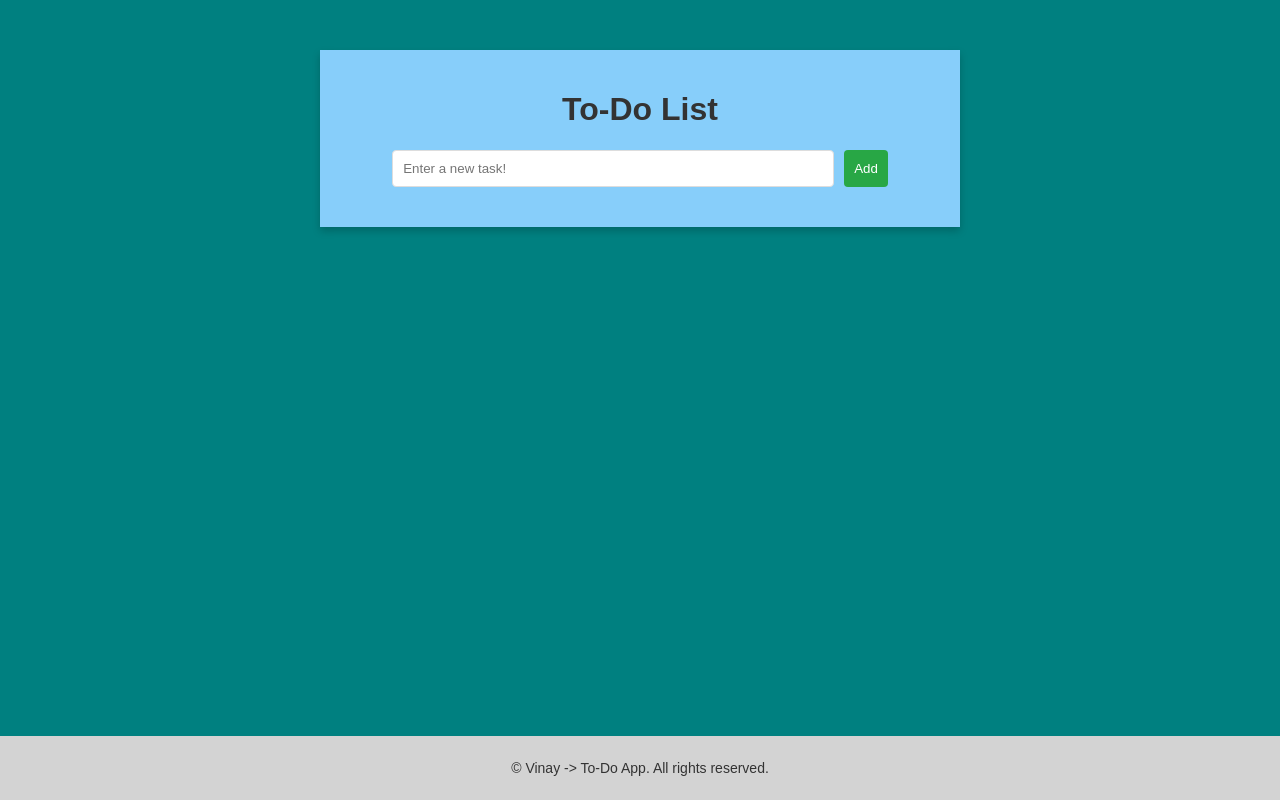
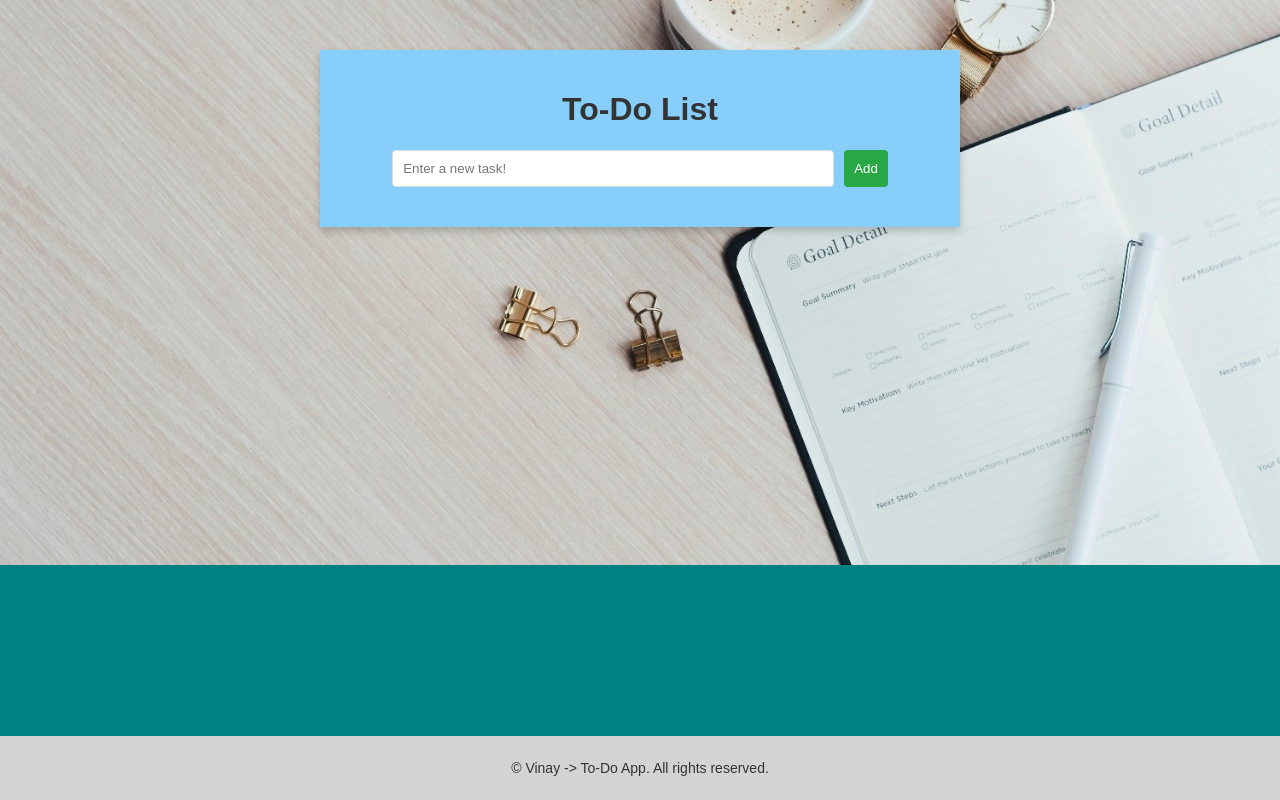
Before and after one commit to vinay-005/To-Do-List-App, a plain HTML site: page index.html in a window 1280 px wide. Drawn offline with Linux system fonts and the light colour scheme.

Commit message:
Update style.css

```diff
--- a/style.css
+++ b/style.css
@@ -4,7 +4,7 @@ body {
     padding: 0;
     background-color: teal;
     text-align: center;
-    background-image: url('img/img1.jpg');
+    background-image: url('img1.jpg');
     background-size: cover;
     background-repeat: no-repeat;
     background-position: center;
```
